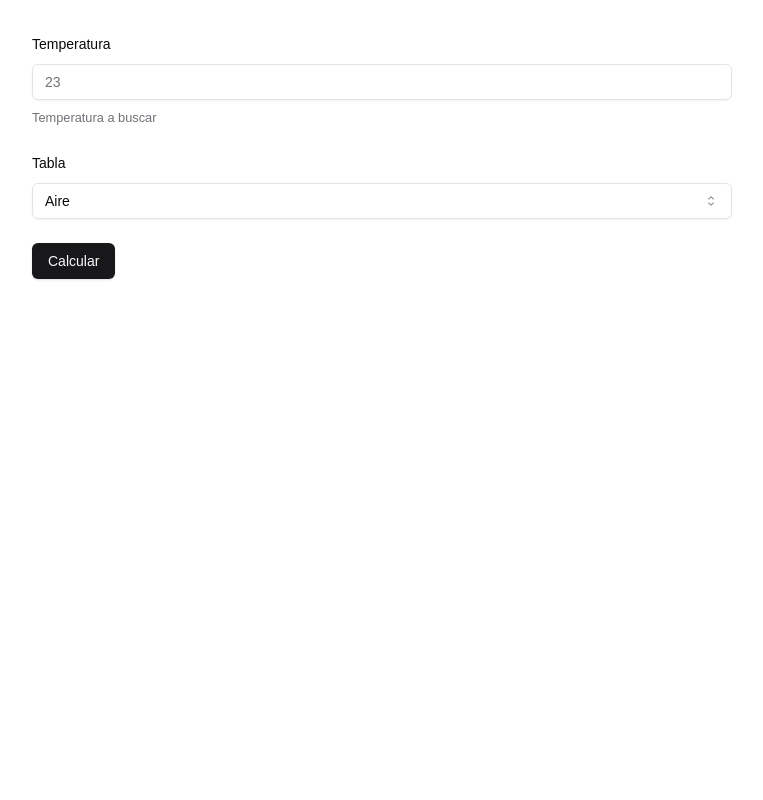
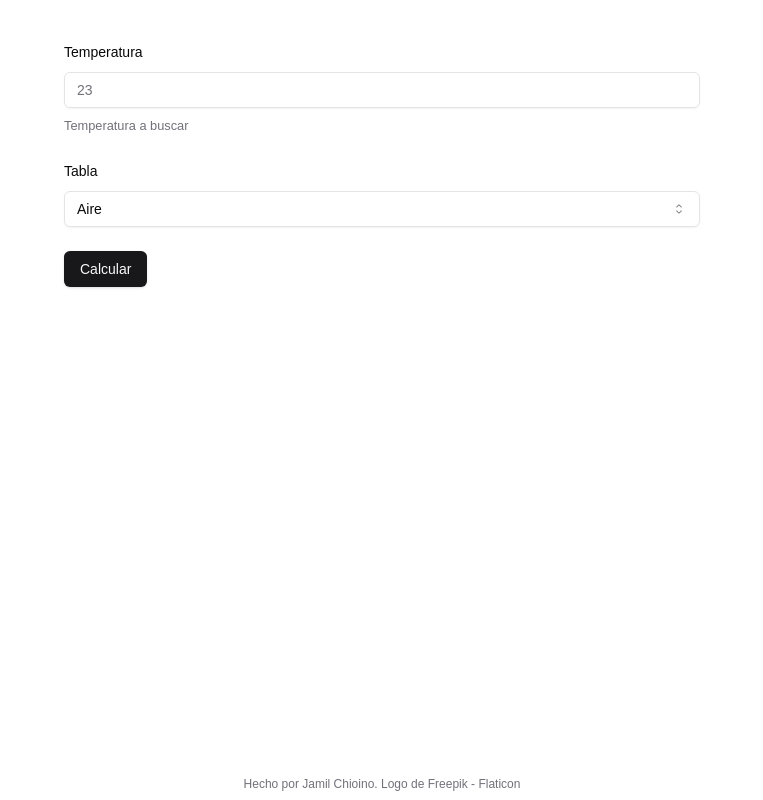
Before and after one commit to jamilchioino/thermodynamic-interpolator, a Next.js app: page / in a window 1280 px wide. Shown: the whole page, without its empty margins (258-1021 px from the left). Built offline with nearby package versions, Linux system fonts and the light colour scheme.

Commit message:
feat: include credits

```diff
--- a/src/app/page.tsx
+++ b/src/app/page.tsx
@@ -83,8 +83,8 @@ export default function Home() {
   }
 
   return (
-    <div className="flex flex-col justify-center items-center p-8">
-      <main className="min-w-full md:min-w-[700px]">
+    <div className="flex flex-col justify-between items-center h-screen p-2 ">
+      <main className="min-w-full md:min-w-[700px] p-8">
         <Form {...form}>
           <form onSubmit={form.handleSubmit(onSubmit)} className="space-y-6 mb-8">
             <FormField
@@ -195,6 +195,9 @@ export default function Home() {
         </Table>
         }
       </main >
+      <footer>
+        <p className="text-xs font-small text-muted-foreground">Hecho por <a href="https://github.com/jamilchioino" title="thermodynamics icons">Jamil Chioino</a>. Logo de <a href="https://www.flaticon.com/free-icon/thermodynamics_6813621" title="thermodynamics icons">Freepik - Flaticon</a> </p>
+      </footer>
     </div >
   );
 }
```
